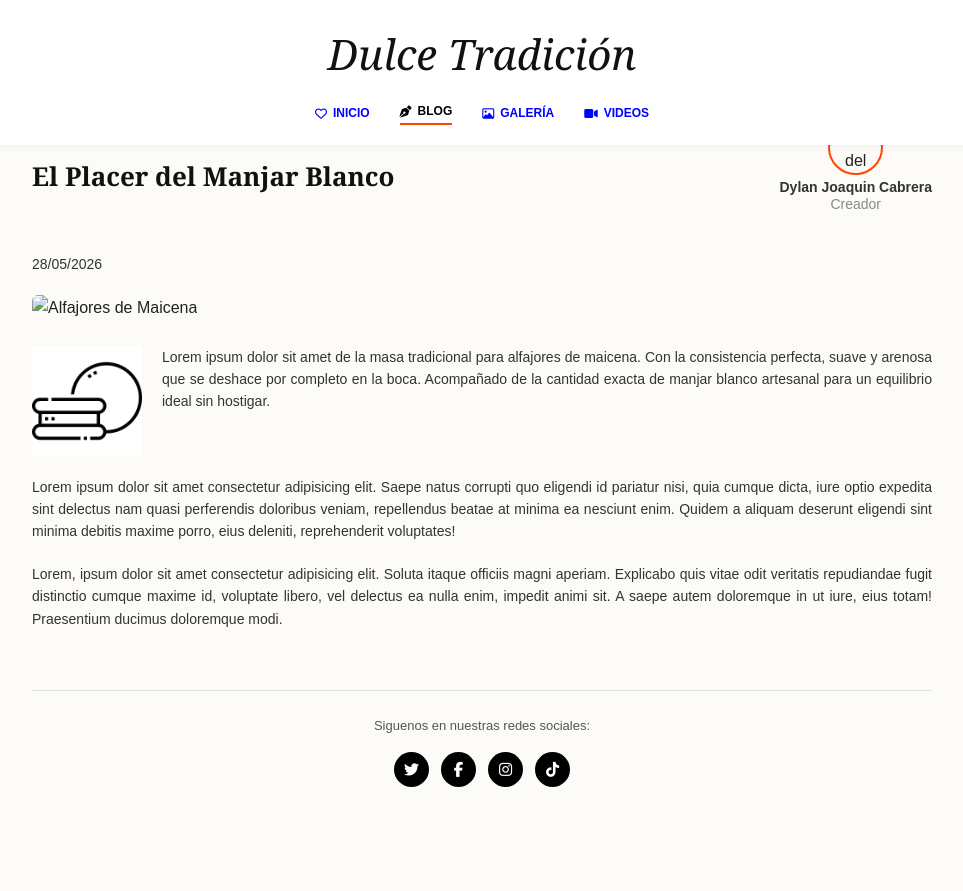
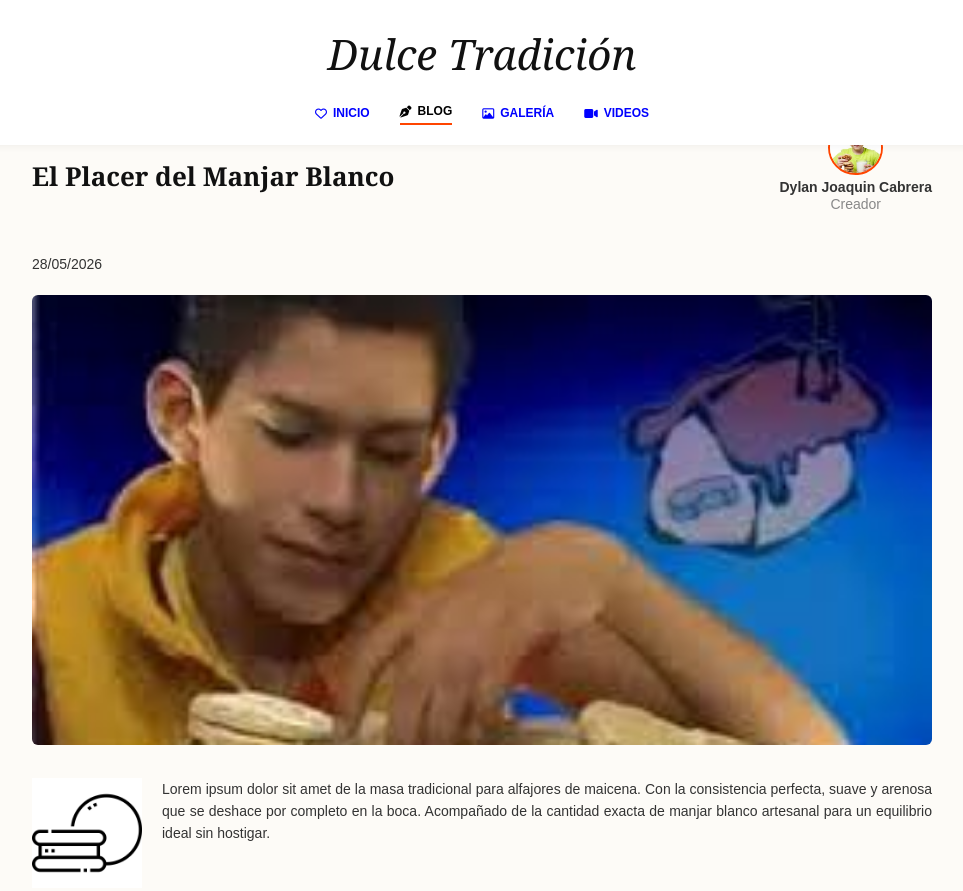
Before and after one commit to Dylan-CabreraPe/Dylan-Cabrera-PA2-DESARROLLO-WEB.github.io, a plain HTML site: page blog.html in a window 1280 px wide. Shown: the top 891 px of the page, without its empty margins (158-1121 px from the left). Before the commit the page ends 807 px from the top, so only its background shows below. Drawn offline with Linux system fonts and the light colour scheme; files whose address does not match are found by name.

Commit message:
Update blog.html

```diff
--- a/blog.html
+++ b/blog.html
@@ -31,7 +31,7 @@
                     <h2 class="post-main-title">El Placer del Manjar Blanco</h2>
 
                     <div class="student-card">
-                        <img src="img/creador.jpg" alt="Foto del Estudiante" class="student-avatar">
+                        <img src="imagenes/creador.jpg" alt="Foto del Estudiante" class="student-avatar">
                         <p class="student-name">Dylan Joaquin Cabrera<br><span class="student-role">Creador</span></p>
                     </div>
                 </div>
@@ -39,7 +39,7 @@
                 <p class="post-meta">28/05/2026</p>
 
                 <div class="blog-hero-img">
-                    <img src="img/ALFORCITOS.jpg" alt="Alfajores de Maicena">
+                    <img src="imagenes/ALFORCITOS.jpg" alt="Alfajores de Maicena">
                 </div>
 
                 <div class="post-body-intro">
```
